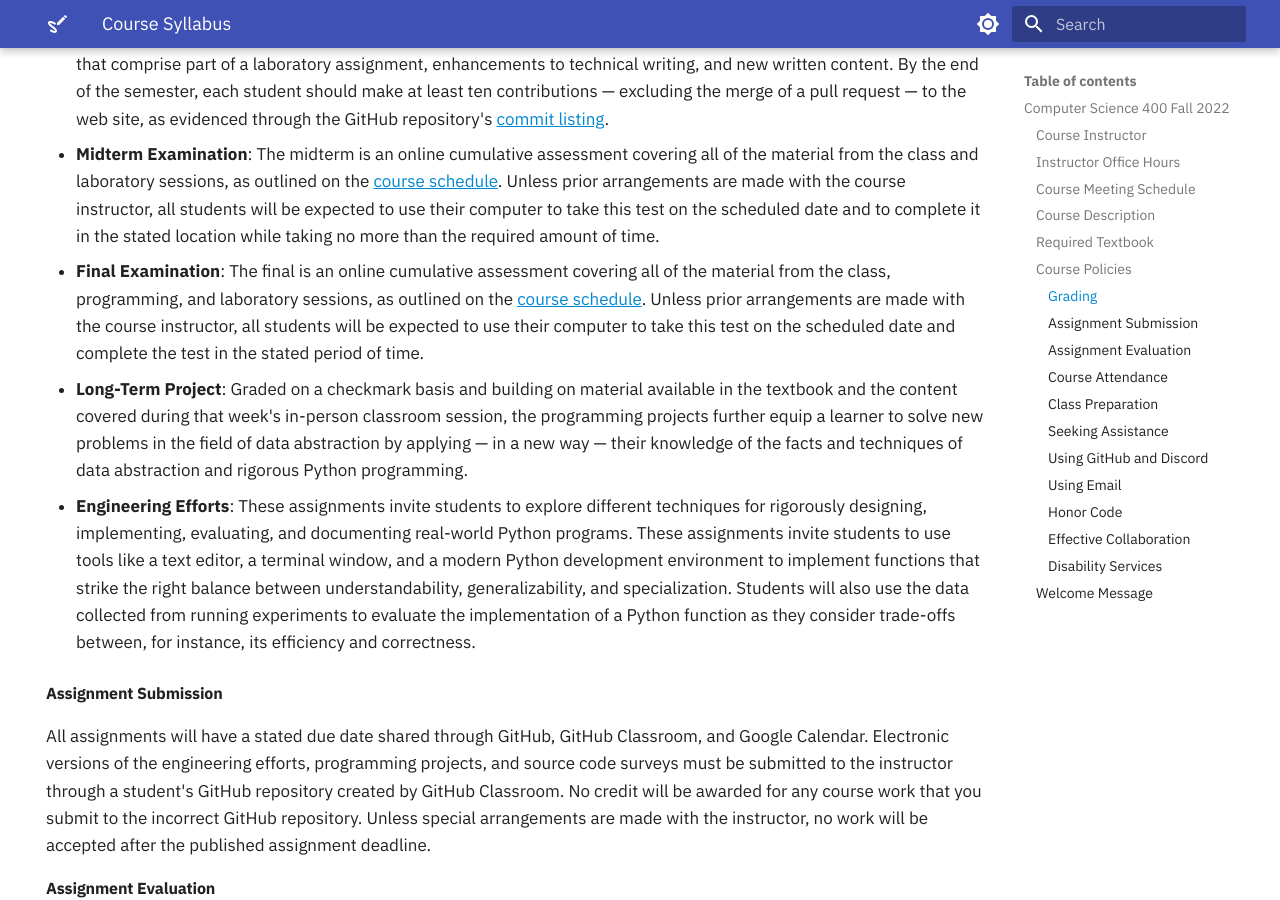
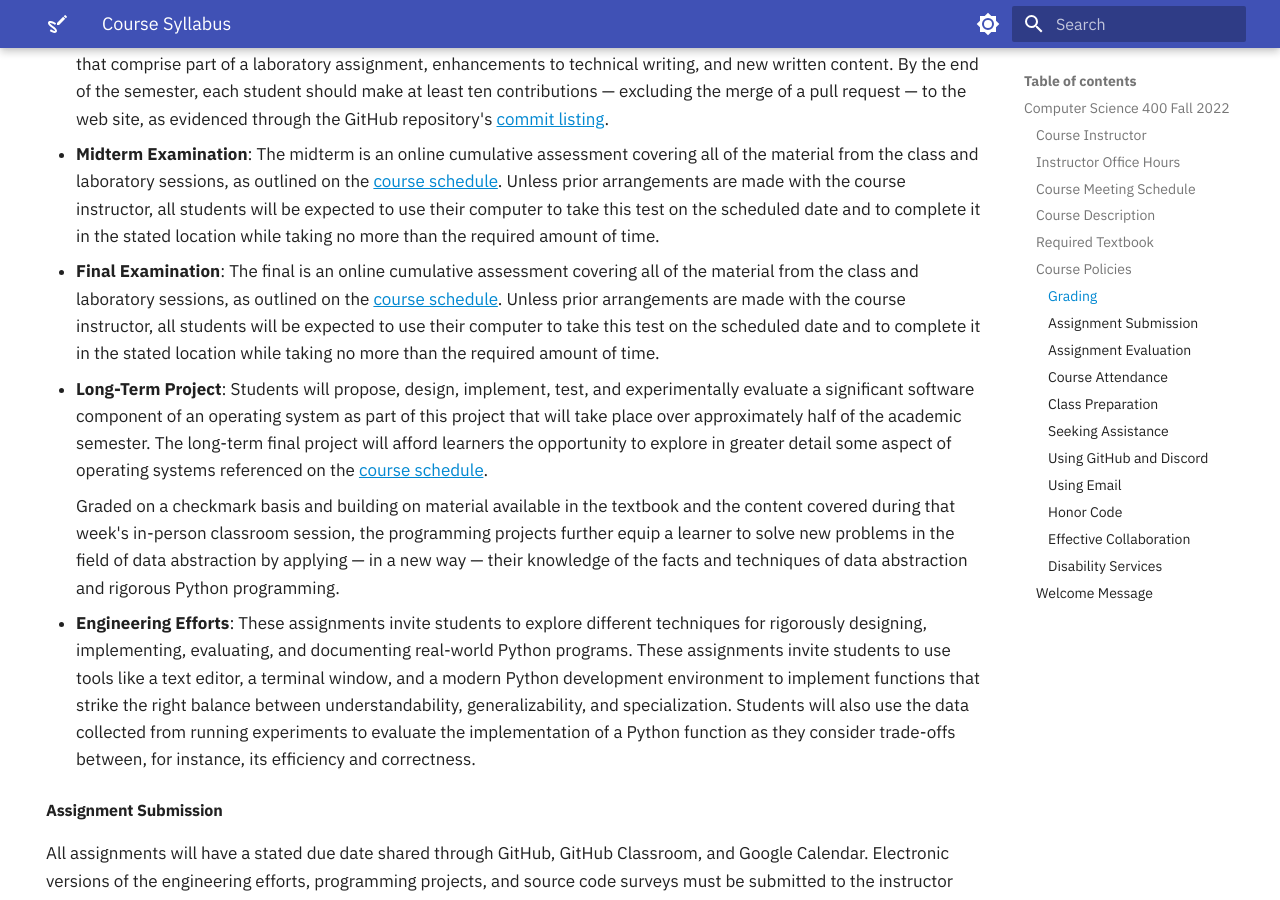
Before and after one commit to OS-Sketch/www.os-sketch.com, an MkDocs documentation site: the page built from docs/operating-systems/syllabus.md, in a window 1280 px wide and 900 px high, scrolled down 2156 px. Built offline with MkDocs 1.6.1 and Material for MkDocs 9.7.7, drawn with Linux system fonts in a browser that asks for light colours.

Commit message:
fix: Revise details about the grading categories in the syllabus.

```diff
--- a/docs/operating-systems/syllabus.md
+++ b/docs/operating-systems/syllabus.md
@@ -107,14 +107,22 @@ These grading categories have the following definitions:
     amount of time.
 
 -   **Final Examination**: The final is an online cumulative assessment covering
-    all of the material from the class, programming, and laboratory sessions, as
-    outlined on the [course schedule](/operating-systems/schedule/). Unless
-    prior arrangements are made with the course instructor, all students will be
+    all of the material from the class and laboratory sessions, as outlined on
+    the [course schedule](/operating-systems/schedule/). Unless prior
+    arrangements are made with the course instructor, all students will be
     expected to use their computer to take this test on the scheduled date and
-    complete the test in the stated period of time.
+    to complete it in the stated location while taking no more than the required
+    amount of time.
 
--   **Long-Term Project**: Graded on a checkmark basis and building on
-    material available in the textbook and the content covered during that
+-   **Long-Term Project**: Students will propose, design, implement, test, and
+    experimentally evaluate a significant software component of an operating
+    system as part of this project that will take place over approximately half
+    of the academic semester. The long-term final project will afford learners
+    the opportunity to explore in greater detail some aspect of operating
+    systems referenced on the [course schedule](/operating-systems/schedule/).
+
+    Graded on a checkmark basis and building
+    on material available in the textbook and the content covered during that
     week's in-person classroom session, the programming projects further equip a
     learner to solve new problems in the field of data abstraction by applying
     &mdash; in a new way &mdash; their knowledge of the facts and techniques of
```
